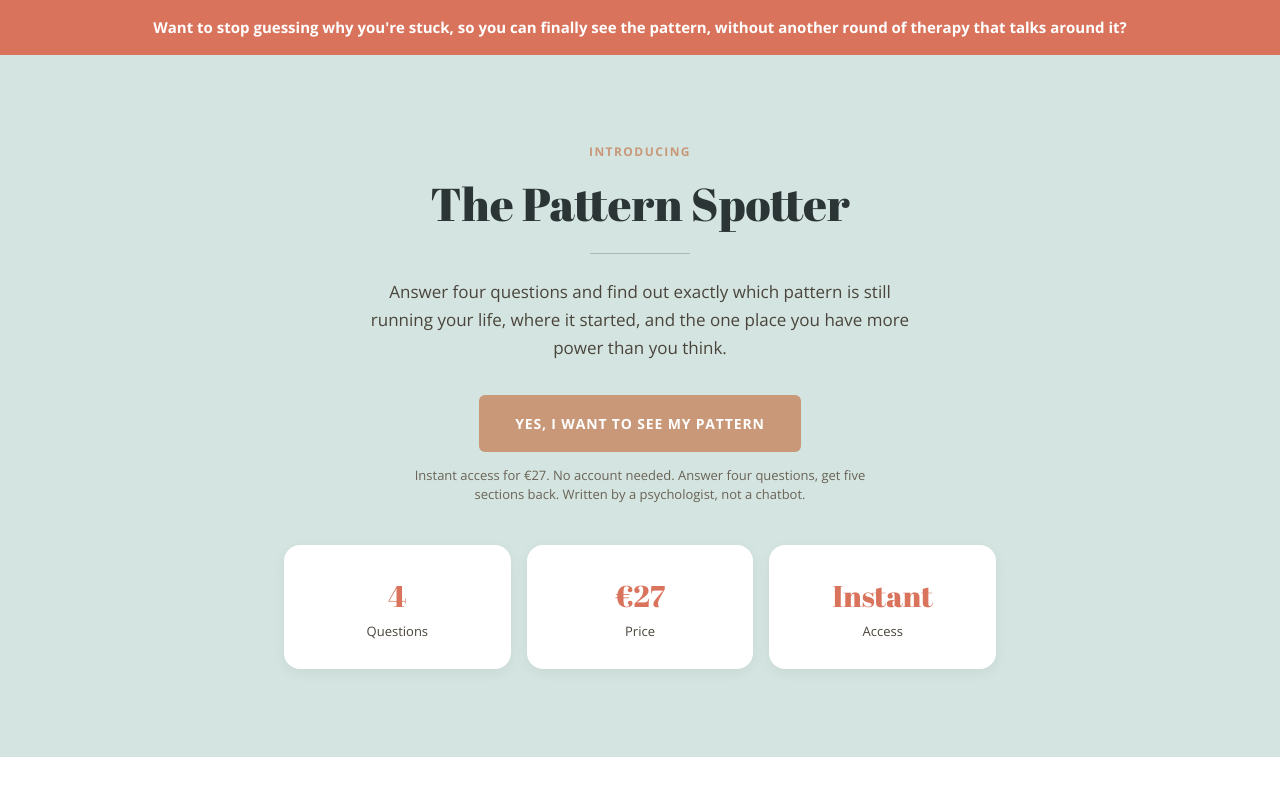
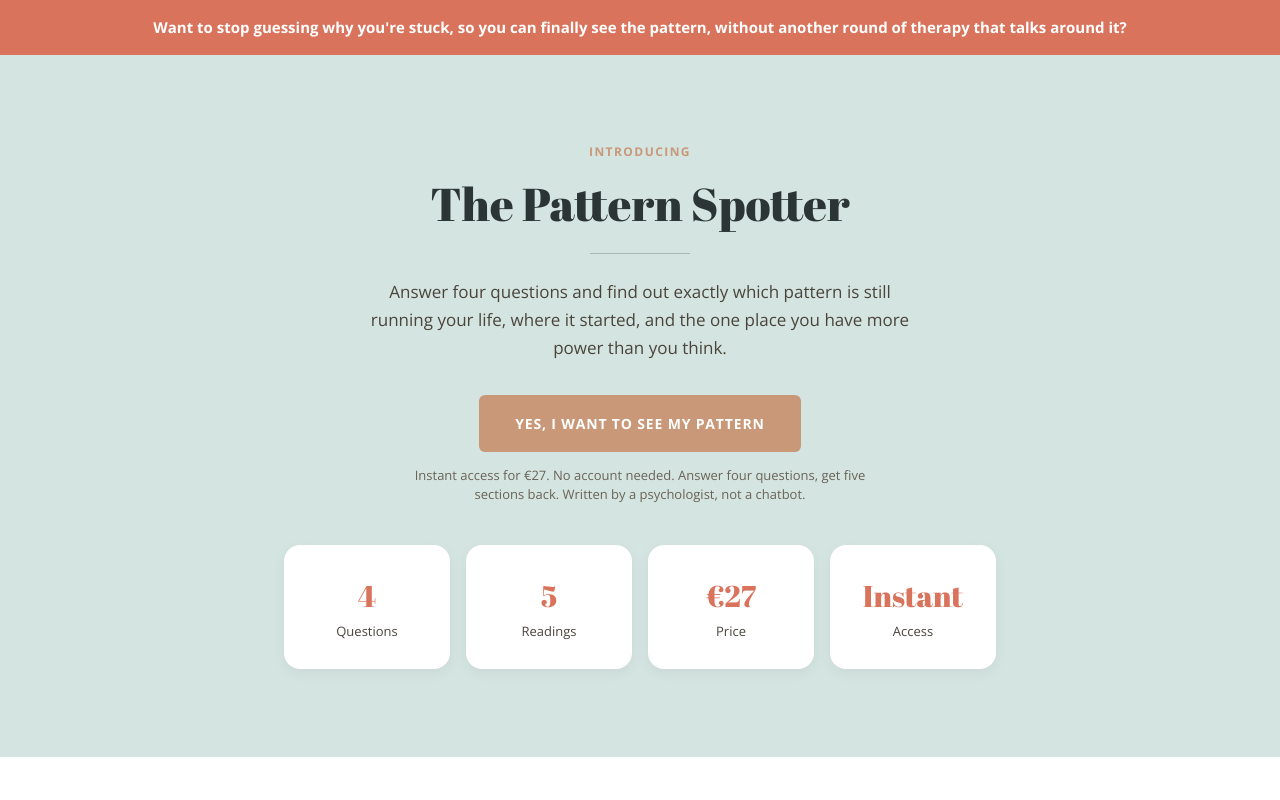
Before and after one commit to Beyondpsychology/pattern-spotter, a Next.js app: page / in a window 1280 px wide. Shown: the top 800 px of the page. Built offline with nearby package versions, Linux system fonts and the light colour scheme.

Commit message:
Add a fourth stat card (5 Readings) to the salespage hero

```diff
--- a/app/page.tsx
+++ b/app/page.tsx
@@ -122,7 +122,8 @@ const PS2_STYLES = `
         .ps2-cta-wrap { text-align: center; margin-top: 32px; }
         .ps2-cta-subtext { font-size: 13px; color: #6a6357; margin-top: 14px; max-width: 480px; margin-left: auto; margin-right: auto; }
         .ps2-section.dark .ps2-cta-subtext, .ps2-section.sage .ps2-cta-subtext { color: rgba(255,255,255,0.75); }
-        .ps2-stat-grid { display: grid; grid-template-columns: repeat(3, 1fr); gap: 16px; margin-top: 40px; }
+        .ps2-stat-grid { display: grid; grid-template-columns: repeat(2, 1fr); gap: 16px; margin-top: 40px; }
+        @media (min-width: 560px) { .ps2-stat-grid { grid-template-columns: repeat(4, 1fr); } }
         .ps2-stat-card { background: #fff; border-radius: 16px; padding: 28px 12px; text-align: center; box-shadow: 0 4px 14px rgba(0,0,0,0.05); }
         .ps2-stat-num { font-family: 'Abril Fatface', serif; font-size: 30px; color: var(--terracotta); margin-bottom: 4px; }
         .ps2-stat-label { font-size: 13px; color: #4a453c; }
@@ -208,6 +209,7 @@ export default function PatternSpotterSalespageV2() {
           </div>
           <div className="ps2-stat-grid">
             <div className="ps2-stat-card"><div className="ps2-stat-num">4</div><div className="ps2-stat-label">Questions</div></div>
+            <div className="ps2-stat-card"><div className="ps2-stat-num">5</div><div className="ps2-stat-label">Readings</div></div>
             <div className="ps2-stat-card"><div className="ps2-stat-num">€27</div><div className="ps2-stat-label">Price</div></div>
             <div className="ps2-stat-card"><div className="ps2-stat-num">Instant</div><div className="ps2-stat-label">Access</div></div>
           </div>
```
